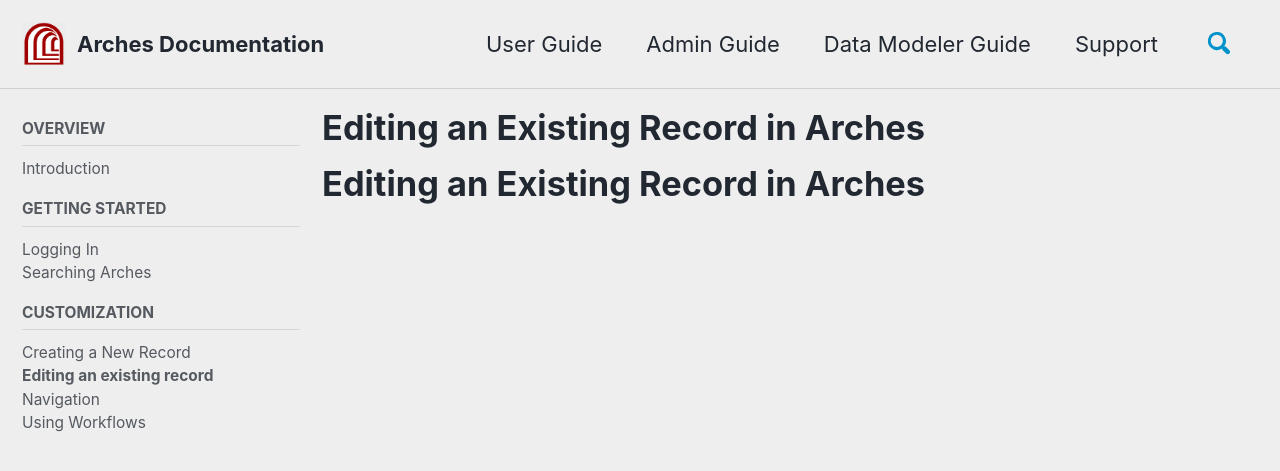
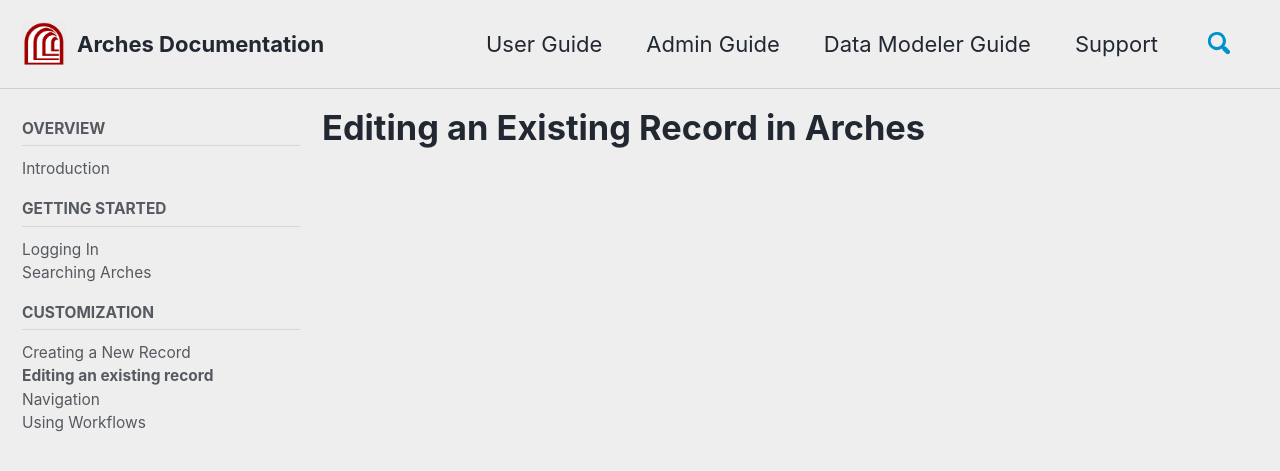
Before and after one commit to fargeo/archesguides, a Jekyll site: the page built from _pages/existing-record.md, in a window 1280 px wide and 900 px high. Shown: the top 471 px of the window. Built offline with Jekyll 4.4.1, drawn with Linux system fonts in a browser that asks for light colours; cached includes are drawn as plain includes; nearby versions of some CDN libraries; our own code applies the rules of GitHub Pages for plain Markdown files.

Commit message:
Update existing-record.md
title in front matter

```diff
--- a/_pages/existing-record.md
+++ b/_pages/existing-record.md
@@ -10,4 +11,3 @@
     values:
       author_profile: false
 ---
-# Editing an Existing Record in Arches
```
Also changed, not shown: other parts of _pages/existing-record.md (+1 -0 lines).
